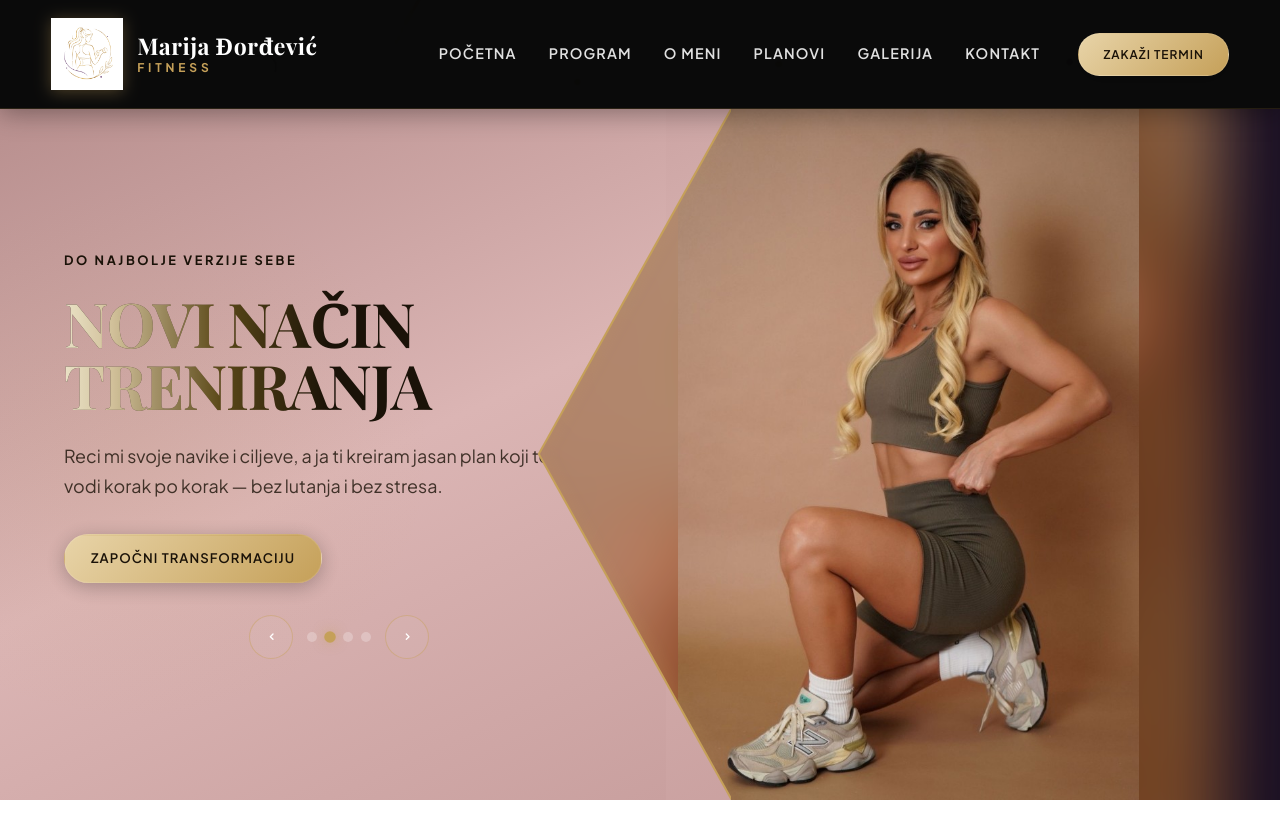
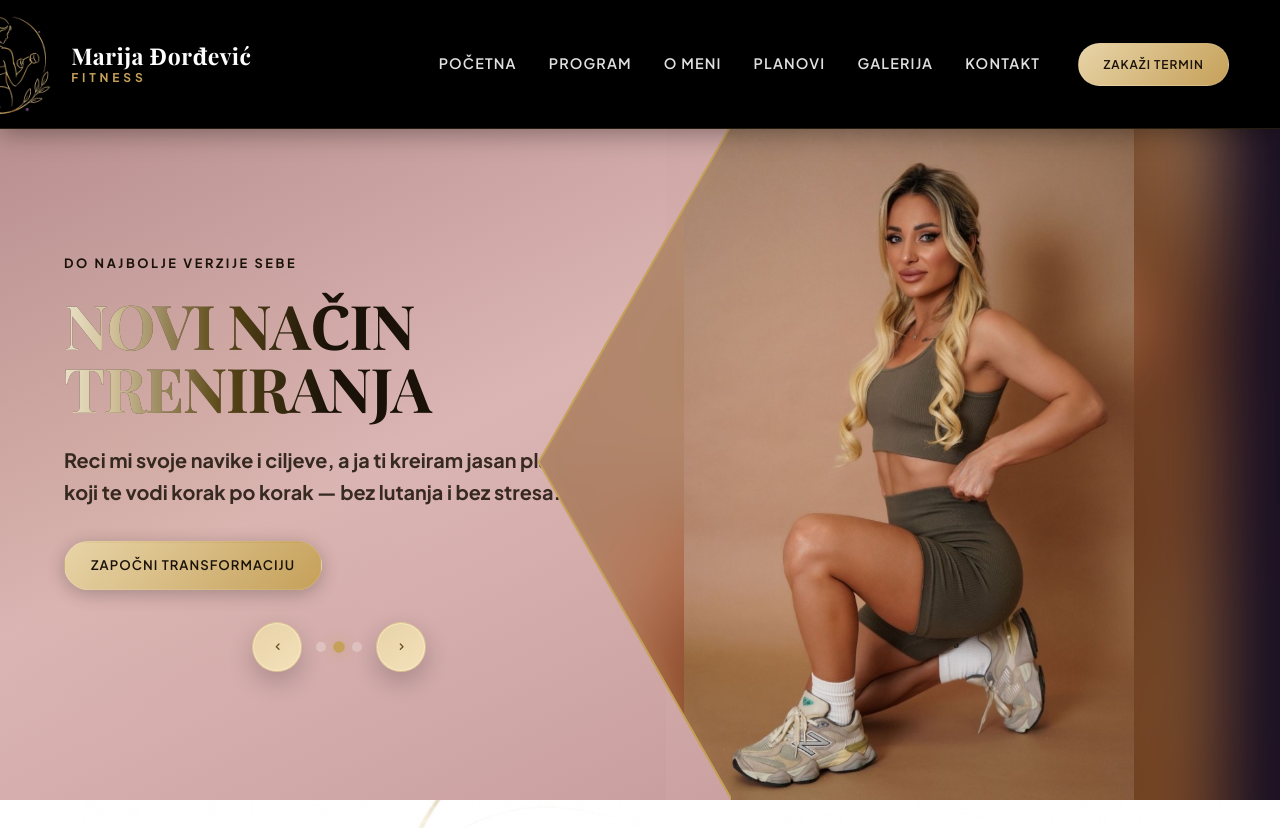
Before and after one commit to J-Gaspar99/fitnes_trainer1, a React (Vite) app: page / in a window 1280 px wide. Shown: the top 828 px of the page. Built offline with nearby package versions, Linux system fonts and the light colour scheme; a web font is replaced by a local one.

Commit message:
sredjivanje sajta

```diff
--- a/src/App.jsx
+++ b/src/App.jsx
@@ -11,7 +11,6 @@ import Testimonials from './components/Testimonials'
 import Contact from './components/Contact'
 import Footer from './components/Footer'
 import SideDecor from './components/SideDecor'
-import SectionDivider from './components/SectionDivider'
 
 function App() {
   return (
@@ -20,20 +19,14 @@ function App() {
       <Navbar />
       <main className="main-v3">
         <Hero />
-        <SectionDivider />
         <Program />
-        <SectionDivider />
         <About />
-        <SectionDivider />
         <TrainingPlans />
-        <SectionDivider />
         <HowItWorks />
         <StatsBar />
         <ValueSection />
         <CtaBanner />
-        <SectionDivider />
         <Gallery />
-        <SectionDivider />
         <Testimonials />
         <Contact />
       </main>
--- a/src/components/Footer.jsx
+++ b/src/components/Footer.jsx
@@ -7,14 +7,7 @@ export default function Footer() {
     <footer className="footer">
       <div className="container footer__inner">
         <div className="footer__main">
-          <div className="footer__brand">
-            <img
-              src="/images/brand/logo.png"
-              alt="Marija Đorđević Fitnes"
-              className="footer__logo-img"
-            />
-            <p className="footer__tagline">{siteContent.tagline}</p>
-          </div>
+          <p className="footer__tagline">{siteContent.tagline}</p>
 
           <nav className="footer__links" aria-label="Footer navigacija">
             <a href="#pocetna">Početna</a>
--- a/src/data/content.js
+++ b/src/data/content.js
@@ -43,18 +43,7 @@ export const siteContent = {
       image: '/images/gallery-1.png',
       imagePosition: 'center 62%',
       imagePositionMobile: 'center 92%',
-    },
-    {
-      label: 'Marija Đorđević Fitness',
-      title: 'Jako telo.\nJak um.',
-      description:
-        'Premium personalni trening, jasan plan i podrška na svakom koraku — bez kompromisa i bez lutanja.',
-      cta: 'Zakaži konsultaciju',
-      image: '/images/brand/logo.png',
-      imagePosition: 'center center',
-      imagePositionMobile: 'center center',
-      imageVariant: 'brand',
-    },
+    }
   ],
 
   program: {
--- a/src/v3-theme.css
+++ b/src/v3-theme.css
@@ -8,7 +8,7 @@ body,
 }
 
 html:has(.theme-v3) {
-  --v3-nav-offset: 108px;
+  --v3-nav-offset: 124px;
   scroll-padding-top: var(--v3-nav-offset);
 }
 
@@ -38,7 +38,7 @@ html:has(.theme-v3) {
   --v3-gold-soft: #e8d4a8;
   --v3-border: rgba(75, 44, 94, 0.12);
   --v3-shadow: 0 18px 50px rgba(75, 44, 94, 0.08);
-  --v3-nav-offset: 108px;
+  --v3-nav-offset: 124px;
 }
 
 .theme-v3 body,
@@ -187,14 +187,14 @@ body:has(.theme-v3) {
 
 /* ─── Navbar ─── */
 .theme-v3 .navbar {
-  background: rgba(0, 0, 0, 0.96);
+  background: #000000;
   border-bottom: 1px solid rgba(197, 160, 89, 0.18);
   box-shadow: 0 4px 24px rgba(0, 0, 0, 0.35);
 }
 
 .theme-v3 .navbar--scrolled,
 .theme-v3 .navbar--menu-open {
-  background: rgba(0, 0, 0, 0.98);
+  background: #000000;
   border-bottom-color: rgba(197, 160, 89, 0.28);
   box-shadow: 0 8px 30px rgba(0, 0, 0, 0.45);
 }
@@ -226,14 +226,17 @@ body:has(.theme-v3) {
   flex-shrink: 0;
   min-width: 0;
   text-decoration: none;
+  position: relative;
 }
 
 .theme-v3 .navbar__logo-mark {
-  height: clamp(52px, 7vw, 72px);
+  height: clamp(72px, 9vw, 108px);
   width: auto;
   flex-shrink: 0;
   display: block;
-  filter: drop-shadow(0 2px 8px rgba(197, 160, 89, 0.35));
+  filter: none;
+  background: #000000;
+  border-radius: 0;
 }
 
 .theme-v3 .navbar__brand {
@@ -265,8 +268,33 @@ body:has(.theme-v3) {
 
 .theme-v3 .navbar__inner {
   padding-left: 0;
-  min-height: 88px;
+  min-height: 104px;
   gap: clamp(20px, 3vw, 40px);
+}
+
+@media (min-width: 1024px) {
+  .theme-v3 .navbar {
+    overflow: visible;
+  }
+
+  .theme-v3 .navbar .container.navbar__inner {
+    padding-left: 12px;
+    overflow: visible;
+  }
+
+  .theme-v3 .navbar__logo {
+    margin-left: -72px;
+  }
+}
+
+@media (min-width: 1200px) {
+  .theme-v3 .navbar .container.navbar__inner {
+    padding-left: 8px;
+  }
+
+  .theme-v3 .navbar__logo {
+    margin-left: -110px;
+  }
 }
 
 .theme-v3 .navbar {
@@ -416,10 +444,11 @@ body:has(.theme-v3) {
 }
 
 .theme-v3 .hero-zigzag__desc {
-  color: rgba(26, 18, 8, 0.8);
-  font-size: clamp(1rem, 1.4vw, 1.22rem);
-  line-height: 1.7;
-  max-width: 500px;
+  color: rgba(26, 18, 8, 0.85);
+  font-size: clamp(1.12rem, 1.55vw, 1.35rem);
+  font-weight: 650;
+  line-height: 1.65;
+  max-width: 520px;
   margin: clamp(20px, 3vh, 32px) 0 clamp(28px, 4vh, 40px);
 }
 
@@ -442,20 +471,35 @@ body:has(.theme-v3) {
   display: flex;
   align-items: center;
   justify-content: center;
-  width: 44px;
-  height: 44px;
+  width: 50px;
+  height: 50px;
   border-radius: 50%;
-  border: 1px solid rgba(197, 160, 89, 0.45);
-  background: rgba(255, 255, 255, 0.04);
-  color: #ffffff;
+  border: 1px solid rgba(197, 160, 89, 0.4);
+  background: linear-gradient(145deg, rgba(232, 212, 168, 0.95) 0%, rgba(244, 226, 186, 0.98) 100%);
+  color: #6f5220;
+  box-shadow:
+    0 10px 24px rgba(26, 16, 36, 0.22),
+    0 0 0 1px rgba(255, 248, 229, 0.45) inset;
   cursor: pointer;
-  transition: background 0.2s, border-color 0.2s, transform 0.2s;
+  transition: background 0.25s ease, border-color 0.25s ease, transform 0.25s ease, box-shadow 0.25s ease, color 0.25s ease;
 }
 
 .theme-v3 .hero-zigzag__arrow:hover {
-  background: rgba(197, 160, 89, 0.15);
+  background: linear-gradient(145deg, rgba(244, 226, 186, 1) 0%, rgba(232, 212, 168, 1) 100%);
   border-color: var(--v3-gold);
-  transform: scale(1.05);
+  color: #5b3a12;
+  box-shadow:
+    0 0 24px rgba(197, 160, 89, 0.22),
+    0 14px 32px rgba(26, 16, 36, 0.26);
+  transform: translateY(-2px) scale(1.04);
+}
+
+.theme-v3 .hero-zigzag__arrow:focus-visible {
+  outline: none;
+  border-color: var(--v3-gold);
+  box-shadow:
+    0 0 0 3px rgba(197, 160, 89, 0.28),
+    0 10px 24px rgba(26, 16, 36, 0.22);
 }
 
 .theme-v3 .hero-zigzag__dots {
@@ -602,9 +646,10 @@ body:has(.theme-v3) {
   }
 
   .theme-v3 .hero-zigzag__desc {
-    font-size: clamp(0.92rem, 3.8vw, 1.05rem);
+    font-size: clamp(1.05rem, 4vw, 1.18rem);
+    font-weight: 650;
     margin: 16px 0 22px;
-    line-height: 1.65;
+    line-height: 1.6;
   }
 
   .theme-v3 .hero-zigzag__label {
@@ -617,8 +662,8 @@ body:has(.theme-v3) {
   }
 
   .theme-v3 .hero-zigzag__arrow {
-    width: 40px;
-    height: 40px;
+    width: 44px;
+    height: 44px;
   }
 
   .theme-v3 .hero-zigzag__cta {
@@ -715,7 +760,11 @@ body:has(.theme-v3) {
 
 @media (min-width: 1400px) {
   .theme-v3 .navbar__logo-mark {
-    height: 76px;
+    height: 118px;
+  }
+
+  .theme-v3 .navbar__logo {
+    margin-left: -140px;
   }
 
   .theme-v3 .navbar__brand-name {
@@ -770,9 +819,10 @@ body:has(.theme-v3) {
 .theme-v3 .section-subtitle,
 .theme-v3 .light-shimmer.section-subtitle .light-shimmer__base {
   color: var(--v3-text-muted);
-  font-size: clamp(1.05rem, 1.5vw, 1.2rem);
+  font-size: clamp(1.15rem, 1.7vw, 1.35rem);
   font-family: var(--font-body, 'Plus Jakarta Sans', system-ui, sans-serif);
-  font-weight: 400;
+  font-weight: 650;
+  line-height: 1.55;
 }
 
 .theme-v3 .section-label {
@@ -791,7 +841,7 @@ body:has(.theme-v3) {
 .theme-v3 .step-card h3,
 .theme-v3 .value-card h3 {
   color: #1a1208;
-  font-size: clamp(1.35rem, 2.1vw, 1.75rem);
+  font-size: clamp(1.45rem, 2.2vw, 1.85rem);
   font-weight: 800;
   letter-spacing: 0.02em;
   text-transform: uppercase;
@@ -801,9 +851,10 @@ body:has(.theme-v3) {
 .theme-v3 .plan-card p,
 .theme-v3 .step-card p,
 .theme-v3 .value-card p {
-  color: rgba(26, 18, 8, 0.82);
-  font-size: clamp(0.98rem, 1.2vw, 1.08rem);
-  line-height: 1.85;
+  color: rgba(26, 18, 8, 0.88);
+  font-size: clamp(1.08rem, 1.35vw, 1.22rem);
+  font-weight: 650;
+  line-height: 1.75;
 }
 
 .theme-v3 .testimonial-card {
@@ -817,17 +868,17 @@ body:has(.theme-v3) {
 
 .theme-v3 .testimonial-card__quote {
   color: rgba(26, 18, 8, 0.92);
-  font-size: clamp(1.12rem, 1.55vw, 1.3rem);
-  font-weight: 550;
+  font-size: clamp(1.22rem, 1.65vw, 1.4rem);
+  font-weight: 650;
   font-style: italic;
-  line-height: 1.9;
+  line-height: 1.8;
   margin-bottom: 24px;
 }
 
 .theme-v3 .testimonial-card__name {
   color: #ffffff;
-  font-size: clamp(0.95rem, 1.15vw, 1.08rem);
-  font-weight: 700;
+  font-size: clamp(1.02rem, 1.2vw, 1.15rem);
+  font-weight: 800;
   letter-spacing: 0.1em;
 }
 
@@ -851,13 +902,13 @@ body:has(.theme-v3) {
   }
 
   .theme-v3 .testimonial-card__quote {
-    font-size: clamp(1.28rem, 1.45vw, 1.42rem);
-    font-weight: 600;
-    line-height: 1.95;
+    font-size: clamp(1.35rem, 1.55vw, 1.5rem);
+    font-weight: 650;
+    line-height: 1.9;
   }
 
   .theme-v3 .testimonial-card__name {
-    font-size: 1.12rem;
+    font-size: 1.18rem;
   }
 
   .theme-v3 .program__grid {
@@ -877,11 +928,12 @@ body:has(.theme-v3) {
   }
 
   .theme-v3 .program-card h3 {
-    font-size: clamp(1.55rem, 1.8vw, 1.95rem);
+    font-size: clamp(1.65rem, 1.9vw, 2.05rem);
   }
 
   .theme-v3 .program-card p {
-    font-size: clamp(1.05rem, 1.15vw, 1.14rem);
+    font-size: clamp(1.14rem, 1.25vw, 1.26rem);
+    font-weight: 650;
   }
 
   .theme-v3 .steps-grid {
@@ -894,13 +946,14 @@ body:has(.theme-v3) {
   }
 
   .theme-v3 .step-card h3 {
-    font-size: clamp(1.45rem, 1.55vw, 1.75rem);
+    font-size: clamp(1.55rem, 1.65vw, 1.85rem);
     margin-bottom: 16px;
   }
 
   .theme-v3 .step-card p {
-    font-size: clamp(1.03rem, 1.08vw, 1.12rem);
-    line-height: 1.9;
+    font-size: clamp(1.12rem, 1.18vw, 1.24rem);
+    font-weight: 650;
+    line-height: 1.8;
     margin-bottom: 22px;
   }
 
@@ -921,11 +974,12 @@ body:has(.theme-v3) {
   }
 
   .theme-v3 .plan-card h3 {
-    font-size: clamp(1.55rem, 1.8vw, 1.95rem);
+    font-size: clamp(1.65rem, 1.9vw, 2.05rem);
   }
 
   .theme-v3 .plan-card p {
-    font-size: clamp(1.05rem, 1.15vw, 1.14rem);
+    font-size: clamp(1.14rem, 1.25vw, 1.26rem);
+    font-weight: 650;
   }
 
   .theme-v3 .cta-banner__cards {
@@ -998,14 +1052,27 @@ body:has(.theme-v3) {
 .theme-v3 .step-card,
 .theme-v3 .testimonial-card,
 .theme-v3 .value-card,
-.theme-v3 .cta-card {
+.theme-v3 .cta-card,
+.theme-v3 .stats-bar__item,
+.theme-v3 .contact__card,
+.theme-v3 .contact__form,
+.theme-v3 .gallery-item,
+.theme-v3 .video-card {
   background: linear-gradient(145deg, var(--v3-card-accent-deep) 0%, var(--v3-card-accent) 52%, #e6c8c7 100%);
   border: 1px solid rgba(197, 160, 89, 0.28);
-  box-shadow: 0 14px 42px rgba(184, 143, 142, 0.26);
+  box-shadow:
+    0 10px 24px rgba(26, 16, 36, 0.12),
+    0 22px 48px rgba(184, 143, 142, 0.32),
+    0 2px 0 rgba(255, 255, 255, 0.18) inset;
   transition:
     border-color 0.35s ease,
     box-shadow 0.35s ease,
     transform 0.35s ease;
+}
+
+.theme-v3 .contact__card,
+.theme-v3 .contact__form {
+  background: #ffffff;
 }
 
 .theme-v3 .program-card {
@@ -1019,12 +1086,12 @@ body:has(.theme-v3) {
   padding: 32px 28px 34px;
 }
 
-.theme-v3 .service-card,
-.theme-v3 .contact__form,
-.theme-v3 .contact__card {
+.theme-v3 .service-card {
   background: #ffffff;
   border: 1px solid var(--v3-border);
-  box-shadow: var(--v3-shadow);
+  box-shadow:
+    0 10px 24px rgba(26, 16, 36, 0.12),
+    0 22px 48px rgba(184, 143, 142, 0.32);
 }
 
 .theme-v3 .program-card:hover,
@@ -1032,12 +1099,16 @@ body:has(.theme-v3) {
 .theme-v3 .step-card:hover,
 .theme-v3 .testimonial-card:hover,
 .theme-v3 .value-card:hover,
-.theme-v3 .cta-card:hover {
+.theme-v3 .cta-card:hover,
+.theme-v3 .stats-bar__item:hover,
+.theme-v3 .contact__card:hover,
+.theme-v3 .gallery-item:hover,
+.theme-v3 .video-card:hover {
   border-color: rgba(197, 160, 89, 0.55);
   box-shadow:
     0 0 28px rgba(219, 181, 180, 0.42),
     0 0 56px rgba(197, 160, 89, 0.14),
-    0 22px 56px rgba(184, 143, 142, 0.32);
+    0 28px 64px rgba(184, 143, 142, 0.38);
   transform: translateY(-4px);
 }
 
@@ -1175,7 +1246,7 @@ body:has(.theme-v3) {
 }
 
 .theme-v3 .testimonial-card__name {
-  color: var(--v3-gold);
+  color: #ffffff !important;
 }
 
 .theme-v3 .value-card {
@@ -1212,9 +1283,6 @@ body:has(.theme-v3) {
 }
 
 .theme-v3 .stats-bar__item {
-  background: linear-gradient(145deg, var(--v3-card-accent-deep) 0%, var(--v3-card-accent) 52%, #e6c8c7 100%);
-  border: 1px solid rgba(197, 160, 89, 0.28);
-  box-shadow: 0 14px 42px rgba(184, 143, 142, 0.26);
   border-radius: 24px;
   padding: 28px 24px;
   text-align: center;
@@ -1261,9 +1329,9 @@ body:has(.theme-v3) {
 
 .theme-v3 .cta-banner__header p {
   color: var(--v3-text-muted) !important;
-  font-size: clamp(1.05rem, 1.6vw, 1.25rem);
-  font-weight: 400;
-  line-height: 1.85;
+  font-size: clamp(1.15rem, 1.7vw, 1.35rem);
+  font-weight: 650;
+  line-height: 1.55;
   max-width: 720px;
 }
 
@@ -1277,7 +1345,7 @@ body:has(.theme-v3) {
 
 .theme-v3 .cta-card h3 {
   color: #1a1208 !important;
-  font-size: clamp(1.5rem, 2.4vw, 2rem);
+  font-size: clamp(1.6rem, 2.5vw, 2.1rem);
   font-weight: 800;
   letter-spacing: 0.02em;
   text-transform: uppercase;
@@ -1285,10 +1353,10 @@ body:has(.theme-v3) {
 }
 
 .theme-v3 .cta-card p {
-  color: rgba(26, 18, 8, 0.82) !important;
-  font-size: clamp(1rem, 1.3vw, 1.12rem);
-  font-weight: 400;
-  line-height: 1.85;
+  color: rgba(26, 18, 8, 0.88) !important;
+  font-size: clamp(1.1rem, 1.4vw, 1.24rem);
+  font-weight: 650;
+  line-height: 1.75;
   margin-bottom: 28px;
 }
 
@@ -1314,8 +1382,7 @@ body:has(.theme-v3) {
 
 .theme-v3 .gallery-item,
 .theme-v3 .video-card {
-  border: 1px solid var(--v3-border);
-  box-shadow: var(--v3-shadow);
+  border: 1px solid rgba(197, 160, 89, 0.28);
 }
 
 .theme-v3 .gallery__tab {
@@ -1394,15 +1461,15 @@ body:has(.theme-v3) {
 }
 
 .theme-v3 .section.contact {
-  padding: clamp(56px, 7vw, 80px) 0;
+  padding: clamp(40px, 5vw, 56px) 0;
 }
 
 .theme-v3 .section.contact .section-header {
-  margin-bottom: clamp(28px, 4vw, 40px);
+  margin-bottom: clamp(8px, 1.4vw, 14px);
 }
 
 .theme-v3 .section.contact .section-label {
-  margin-bottom: 10px;
+  margin-bottom: 4px;
 }
 
 .theme-v3 .section.contact .section-title,
@@ -1410,17 +1477,18 @@ body:has(.theme-v3) {
 .theme-v3 .section.contact .light-shimmer.section-title .light-shimmer__shine {
   font-size: clamp(1.85rem, 4vw, 2.85rem);
   line-height: 1.06;
+  margin-bottom: 0;
 }
 
 .theme-v3 .section.contact .section-subtitle,
 .theme-v3 .section.contact .light-shimmer.section-subtitle .light-shimmer__base {
-  margin-top: 10px;
+  margin-top: 4px;
   max-width: 480px;
-  line-height: 1.65;
+  line-height: 1.5;
 }
 
 .theme-v3 .contact__grid {
-  gap: 28px;
+  gap: 12px;
 }
 
 .theme-v3 .contact__info {
@@ -1455,22 +1523,25 @@ body:has(.theme-v3) {
   display: flex;
   flex-direction: column;
   gap: clamp(24px, 3vw, 32px);
+  align-items: center;
+  text-align: center;
 }
 
 .theme-v3 .footer__main {
   display: flex;
+  flex-direction: column;
   align-items: center;
-  justify-content: space-between;
-  gap: clamp(24px, 4vw, 48px);
-  flex-wrap: wrap;
+  justify-content: center;
+  gap: clamp(18px, 2.5vw, 24px);
+  width: 100%;
 }
 
 .theme-v3 .footer__brand {
   display: flex;
   flex-direction: column;
-  align-items: flex-start;
+  align-items: center;
   gap: 10px;
-  text-align: left;
+  text-align: center;
 }
 
 .theme-v3 .footer__tagline {
@@ -1481,6 +1552,7 @@ body:has(.theme-v3) {
   margin: 0;
   text-shadow: none;
   line-height: 1.4;
+  text-align: center;
 }
 
 .theme-v3 .footer__links {
@@ -1488,7 +1560,7 @@ body:has(.theme-v3) {
   flex-wrap: wrap;
   gap: clamp(12px, 2vw, 24px);
   margin: 0;
-  justify-content: flex-end;
+  justify-content: center;
 }
 
 .theme-v3 .footer__links a {
@@ -1535,14 +1607,6 @@ body:has(.theme-v3) {
   color: var(--v3-gold);
 }
 
-.theme-v3 .footer__logo-img {
-  height: clamp(48px, 6vw, 60px);
-  width: auto;
-  max-width: 220px;
-  object-fit: contain;
-  filter: drop-shadow(0 2px 12px rgba(197, 160, 89, 0.35));
-}
-
 .theme-v3 .btn--purple {
   background: linear-gradient(145deg, var(--v3-card-accent-deep) 0%, var(--v3-card-accent) 52%, #e6c8c7 100%);
   color: #1a1208;
@@ -1565,11 +1629,11 @@ body:has(.theme-v3) {
 
 @media (max-width: 768px) {
   html:has(.theme-v3) {
-    --v3-nav-offset: 96px;
+    --v3-nav-offset: 108px;
   }
 
   .theme-v3 {
-    --v3-nav-offset: 96px;
+    --v3-nav-offset: 108px;
   }
 
   .theme-v3 .section {
@@ -1581,21 +1645,47 @@ body:has(.theme-v3) {
   }
 
   .theme-v3 .section.contact {
-    padding: 48px 0 56px;
+    padding: 28px 0 36px;
   }
 
   .theme-v3 .section.contact .section-header {
-    margin-bottom: 24px;
+    margin-bottom: 6px;
+  }
+
+  .theme-v3 .section.contact .section-label {
+    margin-bottom: 2px;
   }
 
   .theme-v3 .section.contact .section-title,
   .theme-v3 .section.contact .light-shimmer.section-title .light-shimmer__base,
   .theme-v3 .section.contact .light-shimmer.section-title .light-shimmer__shine {
-    font-size: clamp(1.65rem, 7vw, 2.2rem);
+    font-size: clamp(1.55rem, 7vw, 2rem);
+  }
+
+  .theme-v3 .section.contact .section-subtitle,
+  .theme-v3 .section.contact .light-shimmer.section-subtitle .light-shimmer__base {
+    margin-top: 2px;
+    line-height: 1.4;
   }
 
   .theme-v3 .contact__grid {
-    gap: 24px;
+    gap: 10px;
+  }
+
+  .theme-v3 .contact__info {
+    gap: 10px;
+  }
+
+  .theme-v3 .contact__card {
+    padding: 14px 16px;
+  }
+
+  .theme-v3 .contact__form {
+    padding: 18px;
+  }
+
+  .theme-v3 .contact__form .form-group {
+    margin-bottom: 12px;
   }
 
   .theme-v3 .stats-bar__inner {
@@ -1631,12 +1721,12 @@ body:has(.theme-v3) {
 
   .theme-v3 .navbar__inner {
     padding-left: 0;
-    min-height: 76px;
+    min-height: 88px;
     gap: 16px;
   }
 
   .theme-v3 .navbar__logo-mark {
-    height: 48px;
+    height: 68px;
   }
 
   .theme-v3 .navbar__brand-name {
```
Also changed, not shown: public/images/brand/mark.png.
